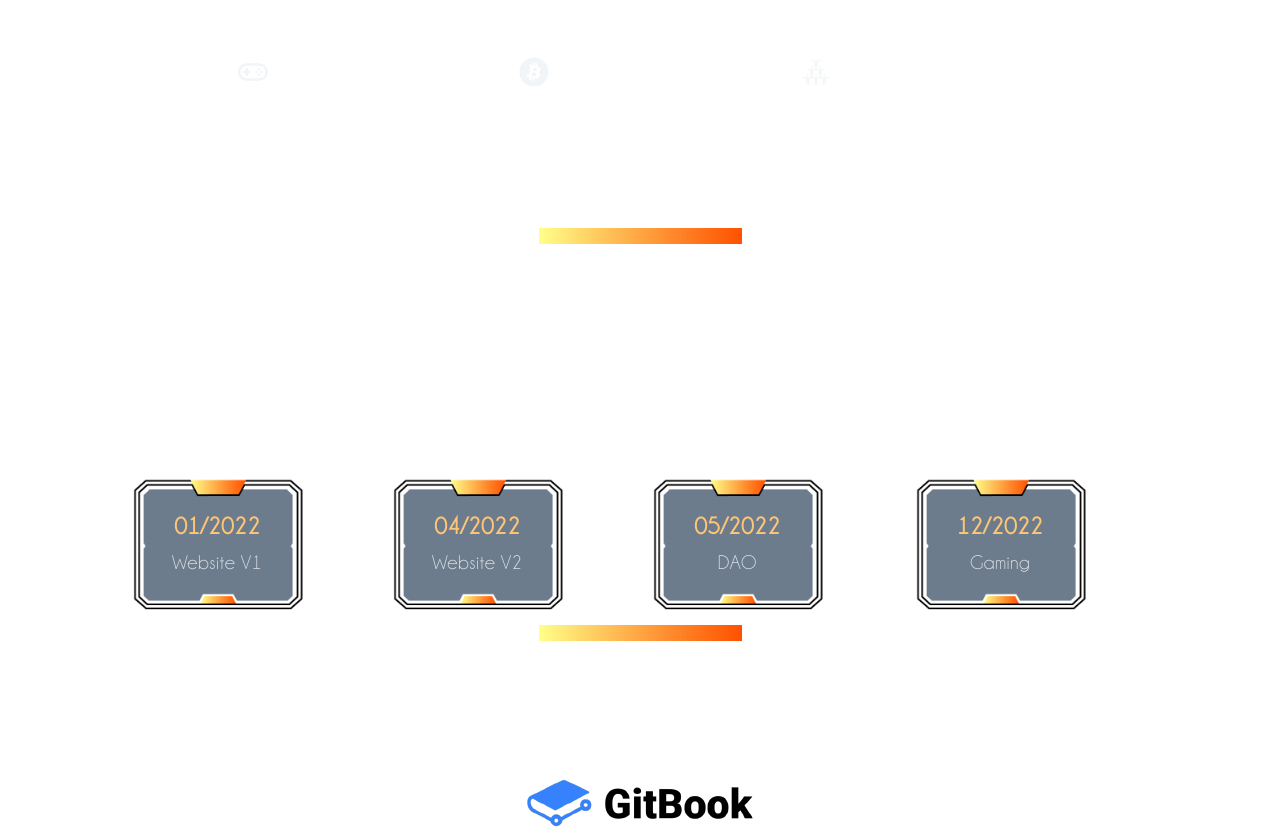
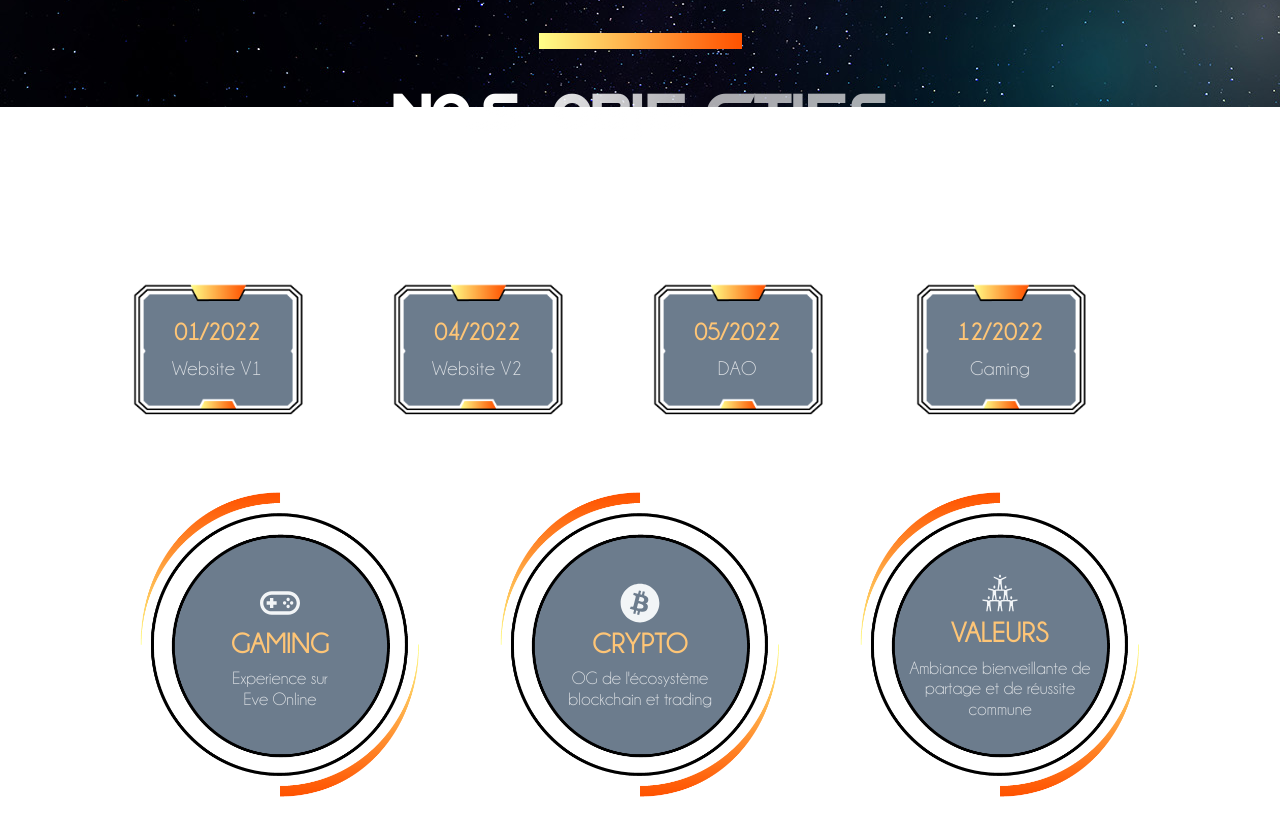
Before and after one commit to DufThom/website1, a Next.js app: page / in a window 1280 px wide. Shown: the part 3620-4449 px from the top of the page. Built offline with nearby package versions, Linux system fonts and the light colour scheme.

Commit message:
feat: update techno frames + reorganize components

```diff
--- /dev/null
+++ b/src/components/Missions/Missions.js
@@ -0,0 +1,20 @@
+import React from 'react';
+
+import { Section, SectionText, SectionTitle } from '../../styles/GlobalComponents';
+
+const Missions = () => (
+  <Section id='tech'>
+    <SectionTitle>Missions</SectionTitle>
+    <SectionText>
+      Tu pourras faire carrière dans nos rangs et gravir un à un tout les échelons selon ton
+      implication. Une fois dans nos rangs, tu auras l’occasion de rejoindre le “département” qui te
+      convient (combattant, exploration, minage, etc.) afin de t’épanouir. Tu seras accompagné par
+      des membres expérimentés de l’univers crypto, gaming pour t’aider à faire fructifier tes
+      investissements et compétences. Ton implication et ta loyauté seront récompensés à leur juste
+      valeur en matière de responsabilités et de rémunération en crypto-monnaie.
+    </SectionText>
+    <img src='/images/DividerECL.png' />
+  </Section>
+);
+
+export default Missions;
--- a/src/components/Technologies/Technologies.js
+++ b/src/components/Technologies/Technologies.js
@@ -3,60 +3,29 @@ import { CgGames } from 'react-icons/cg';
 import { FaBitcoin } from 'react-icons/fa';
 import { GiHumanPyramid } from 'react-icons/gi';
 
-
-
-import { Section, SectionText, SectionTitle } from '../../styles/GlobalComponents';
+import { Section } from '../../styles/GlobalComponents';
 import { List, ListContainer, ListItem, ListParagraph, ListTitle } from './TechnologiesStyles';
 
-const Technologies = () =>  (
-  <Section id="tech">
-    <img src='/images/DividerECL.png'  />
+import { TechnologiesData } from '../../constants/constants';
 
-    <SectionTitle>Missions</SectionTitle>
-    <SectionText>
-    Tu pourras faire carrière dans nos rangs et gravir un à un tout les échelons selon ton implication. Une fois dans nos rangs, tu auras l’occasion de rejoindre le “département” qui te convient (combattant, exploration, minage, etc.) afin de t’épanouir.
-Tu seras accompagné par des membres expérimentés de l’univers crypto, gaming pour t’aider à faire fructifier tes investissements et compétences.
-Ton implication et ta loyauté seront récompensés à leur juste valeur en matière de responsabilités et de rémunération en crypto-monnaie.
-    </SectionText>
+const Technologies = () => (
+  <Section id='tech'>
     <List>
+      {TechnologiesData.map((item) => (
         <ListItem>
           <picture>
-          <CgGames size="3rem" />
+            {item.title == 'Gaming' && <CgGames size='4rem' />}
+            {item.title == 'Crypto' && <FaBitcoin size='4rem' />}
+            {item.title == 'Valeurs' && <GiHumanPyramid size='4rem' />}
           </picture>
           <ListContainer>
-          <ListTitle>Gaming</ListTitle>
-          <ListParagraph>
-            Experience sur  <br />
-            Eve online
-          </ListParagraph>
+            <ListTitle>{item.title}</ListTitle>
+            <ListParagraph>{item.text}</ListParagraph>
           </ListContainer>
         </ListItem>
-      <ListItem>
-        <picture>
-          <FaBitcoin size="3rem" />
-        </picture>
-        <ListContainer>
-          <ListTitle>Crypto</ListTitle>
-          <ListParagraph>
-            OG de l'écosystème <br />
-            blockchain et trading
-          </ListParagraph>
-        </ListContainer>
-      </ListItem>
-      <ListItem>
-        <picture>
-          <GiHumanPyramid size="3rem" />
-        </picture>
-        <ListContainer>
-          <ListTitle>Valeurs</ListTitle>
-          <ListParagraph>
-            Ambiance bienveillante <br />
-            de partage et de réussite commune
-          </ListParagraph>
-        </ListContainer>
-      </ListItem>
+      ))}
     </List>
-    <img src='/images/DividerECL.png'  />
+    <img src='/images/DividerECL.png' />
   </Section>
 );
 
--- a/src/components/Technologies/TechnologiesStyles.js
+++ b/src/components/Technologies/TechnologiesStyles.js
@@ -1,31 +1,4 @@
-import styled from 'styled-components'
-
-export const ImageContainer = styled.div`
-  text-align: center;
-  background-image: radial-gradient(50% 50% at 50% 50%, rgba(79, 108, 176, 0.25) 53.8%, rgba(79, 108, 176, 0) 100%);
-  width: 100%;
-  padding: 60px;
-  margin-top: 48px;
-  display: flex;
-  flex-direction: column;
-  align-items: center;
-  justify-content: center;
-
-  @media ${props => props.theme.breakpoints.lg} {
-    background-image: none;
-    padding: 0;
-    margin-top: 40px;
-  }
-  @media ${props => props.theme.breakpoints.md} {
-    background-image: none;
-    padding: 0;
-    margin-top: 16px;
-  }
-`
-
-export const MainImage = styled.img`
-  width: 100%;
-`
+import styled from 'styled-components';
 
 export const List = styled.ul`
   list-style-type: none;
@@ -34,100 +7,77 @@ export const List = styled.ul`
   gap: 40px;
   margin: 3rem 0;
 
-  @media ${props => props.theme.breakpoints.lg}{
+  @media ${(props) => props.theme.breakpoints.lg} {
     margin: 64px 0;
   }
 
-  @media ${props => props.theme.breakpoints.md}{
-    margin: 64px 0;
-    gap: 24px
+  @media ${(props) => props.theme.breakpoints.md} {
+    gap: 24px;
   }
 
-  @media ${props => props.theme.breakpoints.sm}{
+  @media ${(props) => props.theme.breakpoints.sm} {
     display: flex;
     flex-direction: column;
+
     margin: 32px 0;
   }
-`
+`;
+
+export const ListItem = styled.li`
+  width: 320px;
+  height: 320px;
+  display: flex;
+  flex-direction: column;
+  justify-content: center;
+  align-items: center;
+  background: center / contain no-repeat url('/images/timeline/circle.png');
+
+  @media ${(props) => props.theme.breakpoints.md} {
+    width: 200px;
+  }
+
+  @media ${(props) => props.theme.breakpoints.sm} {
+    margin-bottom: 14px;
+    width: 320px;
+  }
+`;
 
 export const ListContainer = styled.div`
   display: flex;
   flex-direction: column;
-
-  @media ${props => props.theme.breakpoints.sm}{
-    display: flex;
-    margin-left: 18px;
-  }
-`
+  align-items: center;
+`;
 
 export const ListTitle = styled.h4`
   font-weight: 700;
+  font-family: ${(props) => props.theme.fonts.main};
+  text-transform: uppercase;
   font-size: 28px;
-  line-height: 32px;
   letter-spacing: 0.02em;
-  color: #FFFFFF;
+  color: ${(props) => props.theme.colors.accent1};
+  text-align: center;
   margin-bottom: 8px;
 
-@media ${props => props.theme.breakpoints.md}{
-  font-size: 24px;
-  line-height: 28px;
-}
+  @media ${(props) => props.theme.breakpoints.md} {
+    font-size: 18px;
+  }
 
-@media ${props => props.theme.breakpoints.sm}{
-  font-size: 20px;
-  line-height: 28px;
-  letter-spacing: 0.02em;
-  margin-bottom: 4px;
-}
-`
+  @media ${(props) => props.theme.breakpoints.sm} {
+    font-size: 28px;
+  }
+`;
 
 export const ListParagraph = styled.p`
   font-size: 18px;
-  line-height: 30px;
+  text-align: center;
   color: rgba(255, 255, 255, 0.75);
+  width: 60%;
 
-  @media ${props => props.theme.breakpoints.md}{
-    font-size: 16px;
-    line-height: 28px;
+  @media ${(props) => props.theme.breakpoints.md} {
+    font-size: 12px;
   }
 
-  @media ${props => props.theme.breakpoints.sm}{
-    font-size: 14px;
-    line-height: 22px;
+  @media ${(props) => props.theme.breakpoints.sm} {
+    font-size: 18px;
   }
-`
-
-export const ListItem = styled.li`
-  max-width: 320px;
-  display: flex;
-  flex-direction: column;
-
-@media ${props => props.theme.breakpoints.md}{
-  max-width: 203px;
-}
-
-@media ${props => props.theme.breakpoints.sm}{
-  margin-bottom: 14px;
-  max-width: 320px;
-  flex-direction: row;
-}
-`
-
-export const ListIcon = styled.img`
-  display: block;
-  width: 48px;
-  height: 48px;
-  margin-bottom: 10px;
-
-  @media ${props => props.theme.breakpoints.md}{
-    width: 40px;
-    height: 40px;
-    margin-bottom: 8px;
-  }
-
-  @media ${props => props.theme.breakpoints.sm}{
-    width: 32px;
-    height: 32px;
-    margin-bottom: 0px;
-  }
-`
+`;
--- a/src/components/TimeLine/TimeLine.js
+++ b/src/components/TimeLine/TimeLine.js
@@ -30,7 +30,6 @@ const Timeline = () => {
           </TimeLineBox>
         ))}
       </TimeLineContainer>
-      <img src='/images/DividerECL.png' />
     </Section>
   );
 };
--- a/src/components/TimeLine/TimeLineStyles.js
+++ b/src/components/TimeLine/TimeLineStyles.js
@@ -29,11 +29,13 @@ export const TimeLineInnerBox = styled.div`
   @media ${(props) => props.theme.breakpoints.md} {
     width: 175px;
     height: 125px;
+    padding: 20px;
   }
 
   @media ${(props) => props.theme.breakpoints.sm} {
     width: 150px;
     height: 100px;
+    padding: 20px;
   }
 `;
 
@@ -64,7 +66,7 @@ export const TimeLineItemText = styled.p`
   }
 
   @media ${(props) => props.theme.breakpoints.sm} {
-    font-size: 14px;
+    font-size: 12px;
   }
 `;
 
--- a/src/constants/constants.js
+++ b/src/constants/constants.js
@@ -44,7 +44,13 @@ export const projects = [
 
 export const TimeLineData = [
   { year: '01/2022', text: 'Website V1' },
-  { year: ' 04/2022', text: 'Website V2' },
+  { year: '04/2022', text: 'Website V2' },
   { year: '05/2022', text: 'DAO' },
   { year: '12/2022', text: 'Gaming' },
 ];
+
+export const TechnologiesData = [
+  { title: 'Gaming', text: 'Experience sur Eve Online' },
+  { title: 'Crypto', text: "OG de l'écosystème blockchain et trading" },
+  { title: 'Valeurs', text: 'Ambiance bienveillante de partage et de réussite commune' },
+];
--- a/src/pages/index.tsx
+++ b/src/pages/index.tsx
@@ -2,8 +2,9 @@ import Acomplishments from '../components/Acomplishments/Acomplishments';
 // import BgAnimation from '../components/BackgrooundAnimation/BackgroundAnimation';
 import Hero from '../components/Hero/Hero';
 import Projects from '../components/Projects/Projects';
+import Missions from '../components/Missions/Missions';
+import Timeline from '../components/TimeLine/TimeLine';
 import Technologies from '../components/Technologies/Technologies';
-import Timeline from '../components/TimeLine/TimeLine';
 import { Layout } from '../layout/Layout';
 import { Section } from '../styles/GlobalComponents';
 import Carrousel from '../components/Carrousel';
@@ -18,8 +19,9 @@ const Home = () => {
       </Section>
       <Acomplishments />
       <Projects />
+      <Missions />
+      <Timeline />
       <Technologies />
-      <Timeline />
     </Layout>
   );
 };
```
Also changed, not shown: src/components/Projects/Projects.js (+40 -21 lines). Lines whose indentation alone changed are shown as unchanged.
